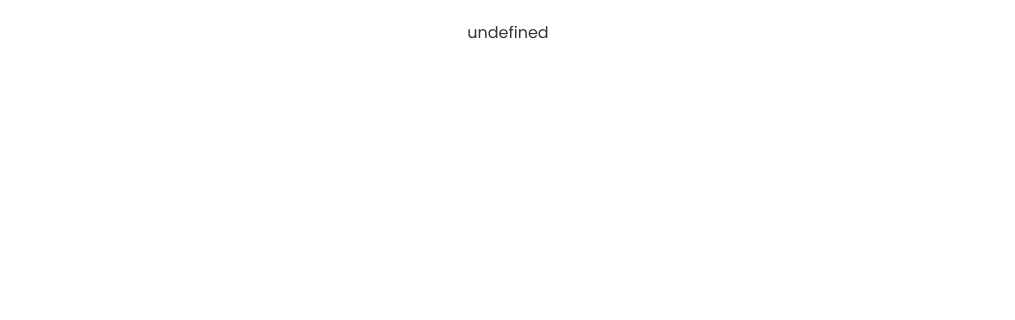
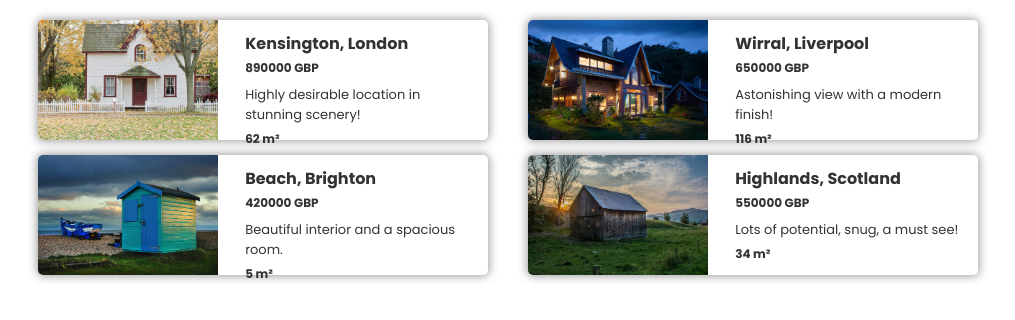
Before and after one commit to KenthJy/Super-Challenge, a website built with Vite: page index.html in a window 1280 px wide. Shown: the whole page, without its empty margins (132-1147 px from the left). Built offline with nearby package versions, Linux system fonts and the light colour scheme.

Commit message:
finished

```diff
--- a/index.html
+++ b/index.html
@@ -7,11 +7,12 @@
 		<link rel="preconnect" href="https://fonts.googleapis.com">
 		<link rel="preconnect" href="https://fonts.gstatic.com" crossorigin>
 		<link href="https://fonts.googleapis.com/css2?family=Poppins:wght@400;700&display=swap" rel="stylesheet">
+		<script src="index.js" type="module" defer></script>
 	</head>
 
 	<body>
 		<section class="container" id="container"></section>
-		<script src="index.js"></script>
+
 	</body>
 
 </html>
--- a/index.js
+++ b/index.js
@@ -1,33 +1,35 @@
-function getPropertyHtml() {
-/*
-SUPER CHALLENGE 💪
+import { propertyForSaleArr } from "./properties/propertyForSaleArr.js";
+import { placeholderPropertyObj} from "./properties/placeholderPropertyObj.js";
 
-Render out a card for each of the properties in the propertyForSaleArr array (in the 'properties' folder). Each card should have an image, a property location, a price, a comment and the TOTAL property size in square metres (each object has an array with the size in square metres of the individual rooms).
 
-If no array of properties is passed to getPropertyHtml, the placeholder property stored in placeholderPropertyObj (in the 'properties' folder) should be rendered instead.
+function getPropertyHtml(properties) {
 
-This is the JS I want you to use to complete this challenge 👇
-- import/export
-- .map()
-- .join()
-- Object destructuring
-- .reduce()
-- Default parameters
+  if (properties.length === 0){
+    properties = [placeholderPropertyObj]
+  }
 
-The HTML and CSS have been done for you.
-This is the HTML template 👇. Replace everything in UPPERCASE with property data.
+   const render = properties.map(function(properties) {
+    const totalM2 = properties.roomsM2.reduce(function(total, sqm){
+        return total + sqm
+    }, 0)
+    return `
+    <section class="card">
+        <img src="/images/${properties.image}" alt="Property image">
+        <div class="card-right">
+            <h2>${properties.propertyLocation}</h2>
+            <h3>${properties.priceGBP} GBP</h3>
+            <p>${properties.comment}</p>
+            <h3>${totalM2} m&sup2;</h3>
+        </div>
+    </section>
+ `;
+   }).join('')
 
-<section class="card">
-    <img src="/images/IMAGE">
-    <div class="card-right">
-        <h2>PROPERTY LOCATION</h2>
-        <h3>PRICE GBP</h3>
-        <p>COMMENT</p>
-        <h3>TOTAL SIZE IN SQUARE METRES m&sup2;</h3>
-    </div>
-</section>
-*/
+   return render
 }
 
+
+
+
 /***** Modify 👇 by adding an argument to the function call ONLY. *****/
-document.getElementById('container').innerHTML = getPropertyHtml()
+document.getElementById('container').innerHTML = getPropertyHtml(propertyForSaleArr)
--- a/properties/placeholderPropertyObj.js
+++ b/properties/placeholderPropertyObj.js
@@ -1,4 +1,4 @@
-const placeholderPropertyObj = {
+export const placeholderPropertyObj = {
     propertyLocation: '1 Joe Bloggs street',
     priceGBP: 100000,
     roomsM2: [16, 12, 6, 11, 5],
--- a/properties/propertyForSaleArr.js
+++ b/properties/propertyForSaleArr.js
@@ -1,4 +1,4 @@
-const propertyForSaleArr = [
+export const propertyForSaleArr = [
     {
         propertyLocation: 'Kensington, London',
         priceGBP: 890000,
```
Also changed, not shown: images/cottage.jpg (added), images/desres.jpg (added), images/hut.jpg (added), images/placeholder.jpg (added), images/shed.jpg (added), package.json (line endings or trailing spaces).
